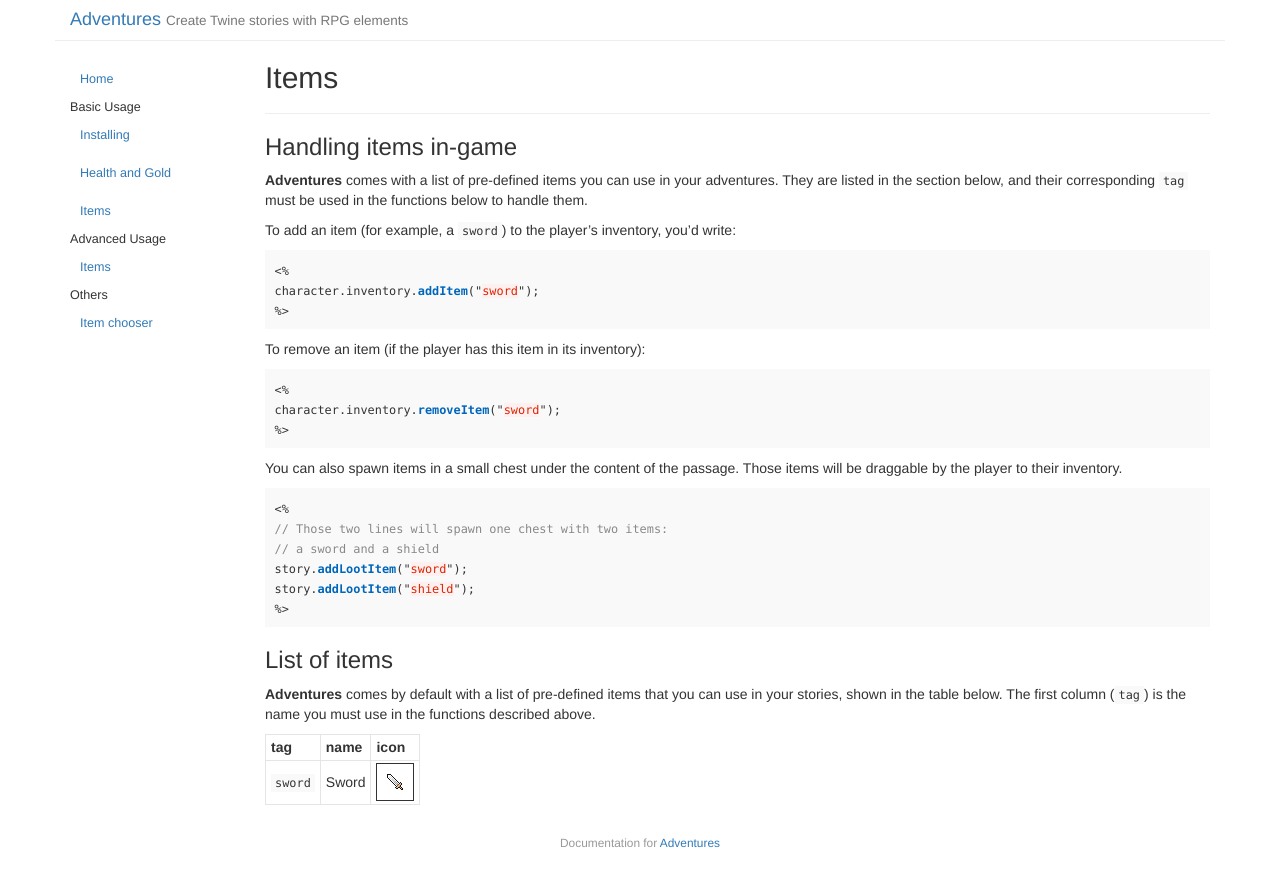
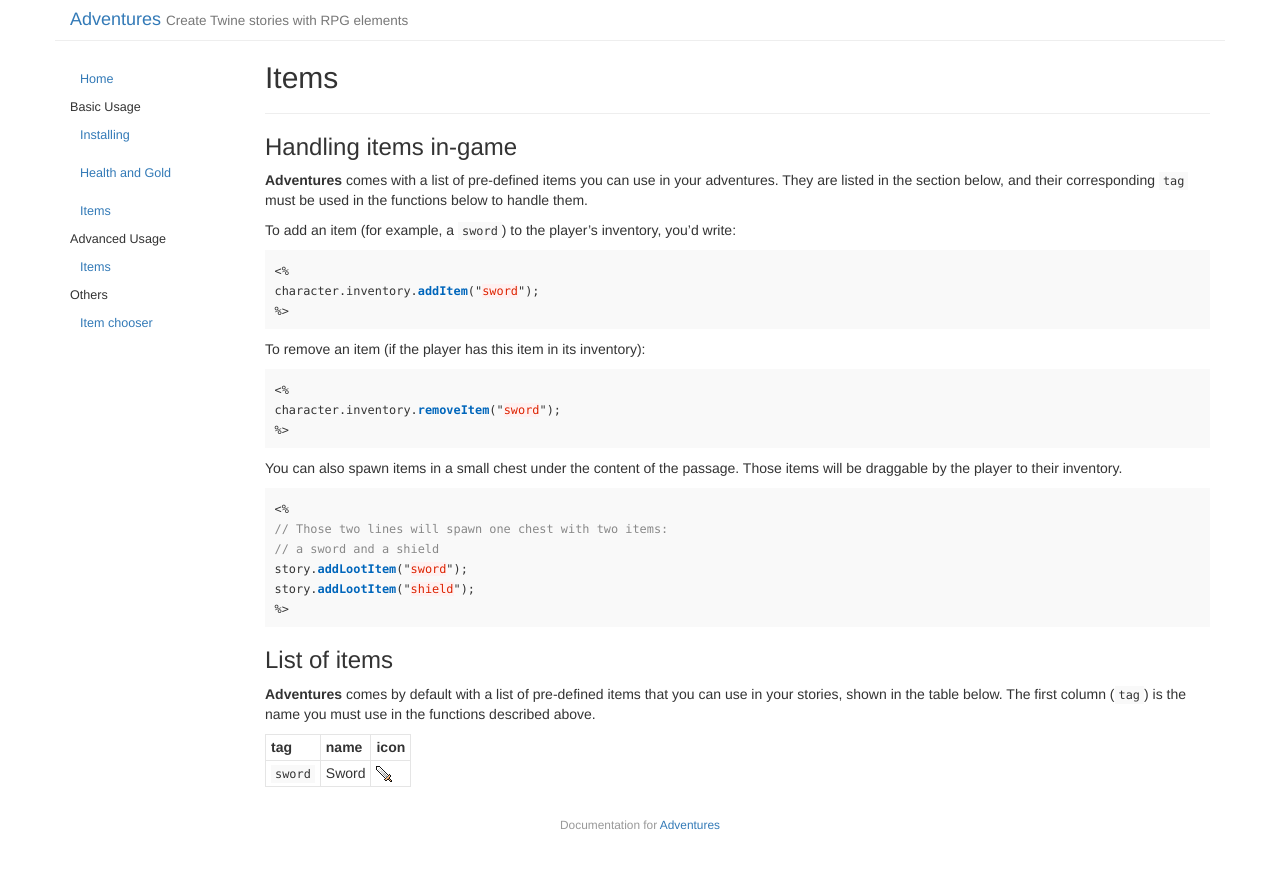
Before and after one commit to Longwelwind/adventures, a Jekyll site: the page built from docs/_posts/2017-08-07-basic-items.md, in a window 1280 px wide. Shown: the top 887 px of the page. Built offline with Jekyll 4.4.1, drawn with Linux system fonts in a browser that asks for light colours.

Commit message:
Fix image styling for docs

```diff
--- a/docs/css/main.css
+++ b/docs/css/main.css
@@ -93,7 +93,7 @@ td, th {
   border: 1px solid #e5e5e5;
 }
 
-img {
+p > img {
     display: block;
     margin: 0 auto;
     padding: 10px;
```
